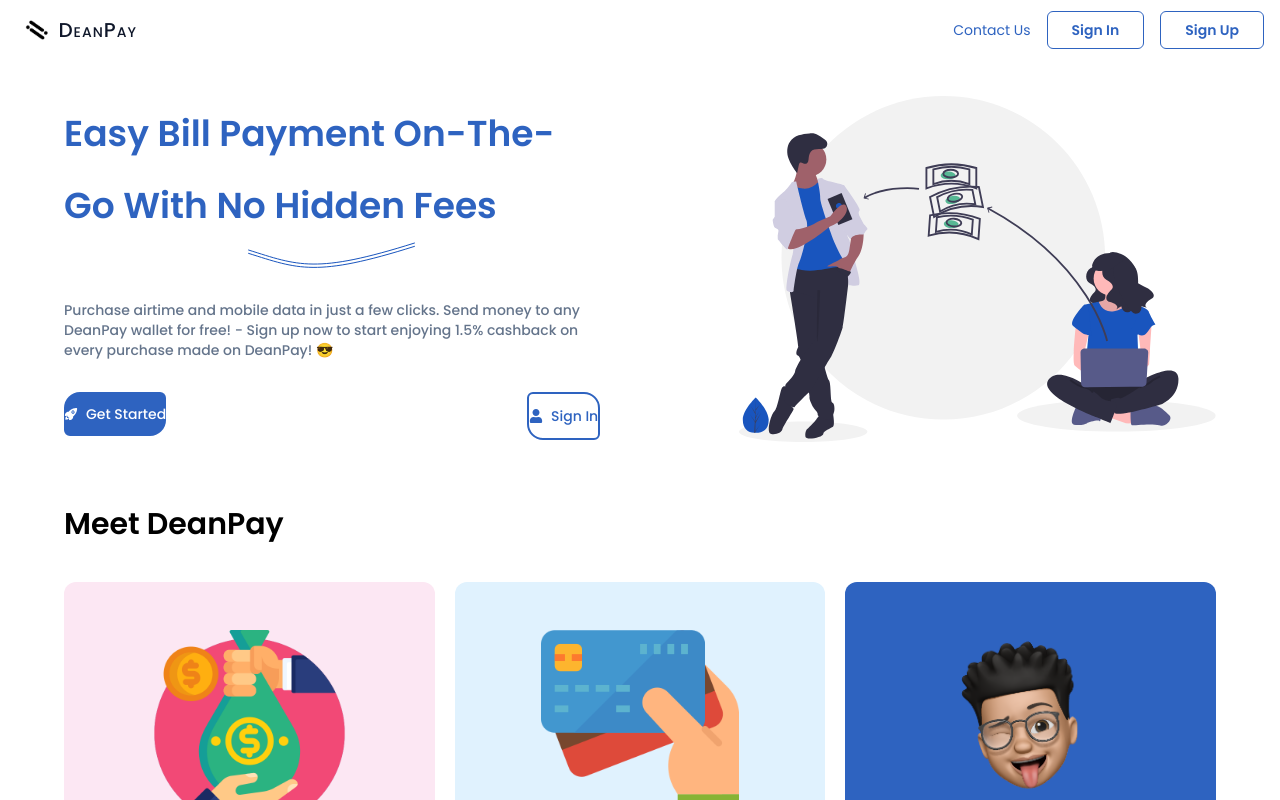
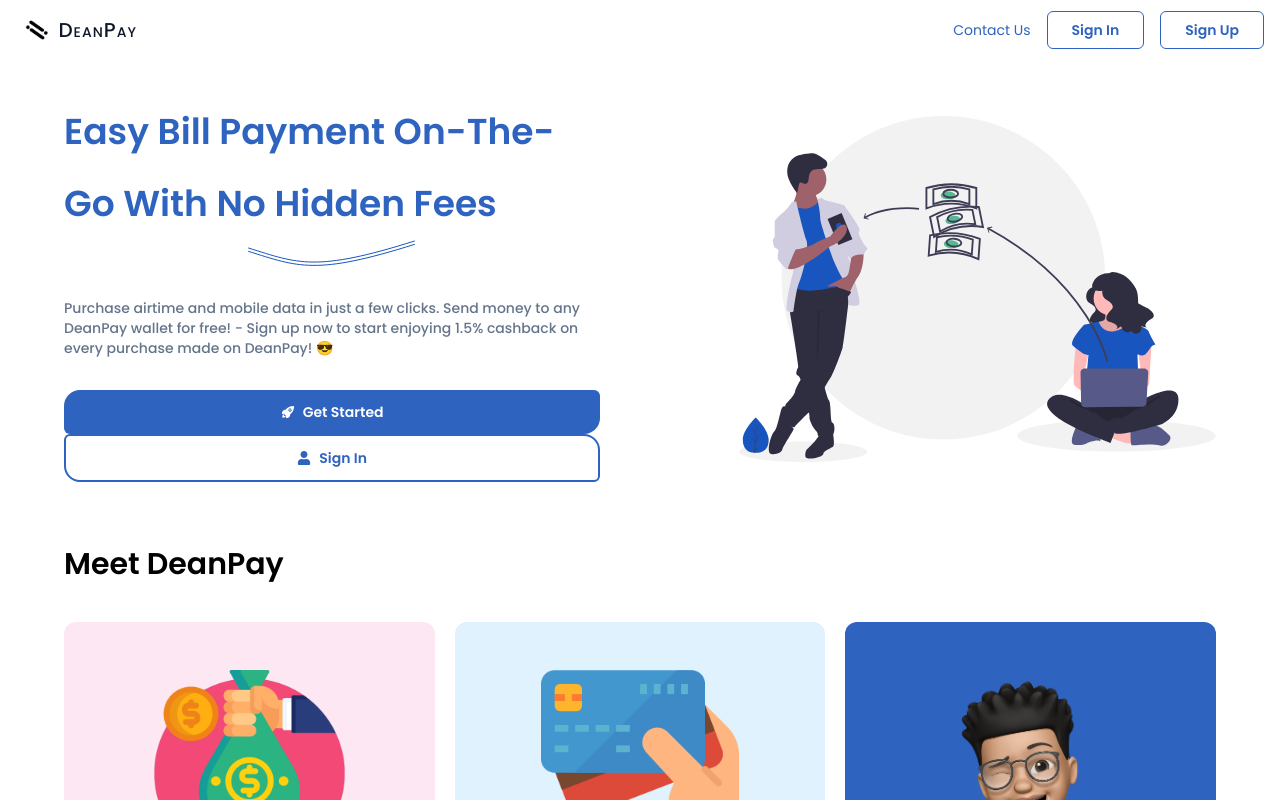
Before and after one commit to DeanPay/web, a Next.js app: page / in a window 1280 px wide. Shown: the top 800 px of the page. Built offline with nearby package versions, Linux system fonts and the light colour scheme.

Commit message:
Fixed buttons on the homepage & changed to grid

```diff
--- a/package.json
+++ b/package.json
@@ -3,7 +3,7 @@
   "version": "0.1.0",
   "private": true,
   "scripts": {
-    "dev": "next dev",
+    "dev": "next dev -p 5500",
     "build": "next build",
     "start": "next start",
     "lint": "next lint",
--- a/pages/index.js
+++ b/pages/index.js
@@ -21,16 +21,16 @@
             <div className="text-slate-500 font-medium text-xs md:text-sm my-8">
             Purchase airtime and mobile data in just a few clicks. Send money to any DeanPay wallet for free! - Sign up now to start enjoying 1.5% cashback on every purchase made on DeanPay! 😎
             </div>
-            <div className="w-full mt-8 text-sm flex flex-row justify-between space-x-4">
+            <div className="w-full mt-8 text-sm grid grid-cols-2 items-center gap-3 md:gap-8">
               <a href="https://app.deanpay.com/signup">
-                <button className="w-full flex items-center justify-center  space-x-2 bg-[#2e63c0] text-white font-medium py-3 rounded-tl-2xl rounded-br-2xl rounded-tr-md rounded-bl-md">
+                <button className="w-full flex items-center justify-center space-x-2 bg-[#2e63c0] font-semibold text-white px-6 py-3 rounded-tl-2xl rounded-br-2xl rounded-tr-md rounded-bl-md">
                   <IoRocket />
                   <span>Get Started</span>
                 </button>
               </a>
 
               <a href="https://app.deanpay.com/login">
-                <button className="w-full flex items-center justify-center space-x-2 border-2 border-[#2e63c0] text-[#2e63c0] font-medium py-3 rounded-tr-2xl rounded-bl-2xl rounded-tl-md rounded-br-md">
+                <button className="w-full flex items-center justify-center space-x-2 border-2 border-[#2e63c0] font-semibold text-[#2e63c0] px-6 py-3 rounded-tr-2xl rounded-bl-2xl rounded-tl-md rounded-br-md">
                   <FaUser />
                   <span>Sign In</span>
                 </button>
```
